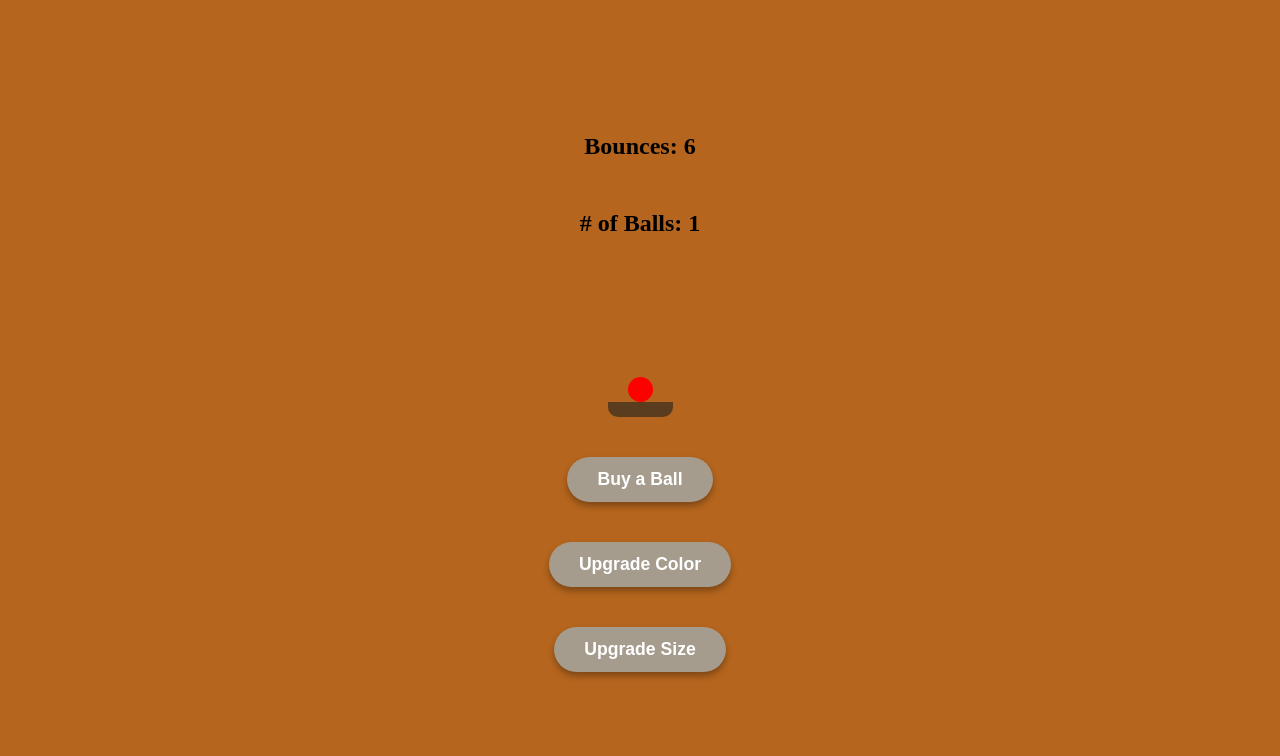
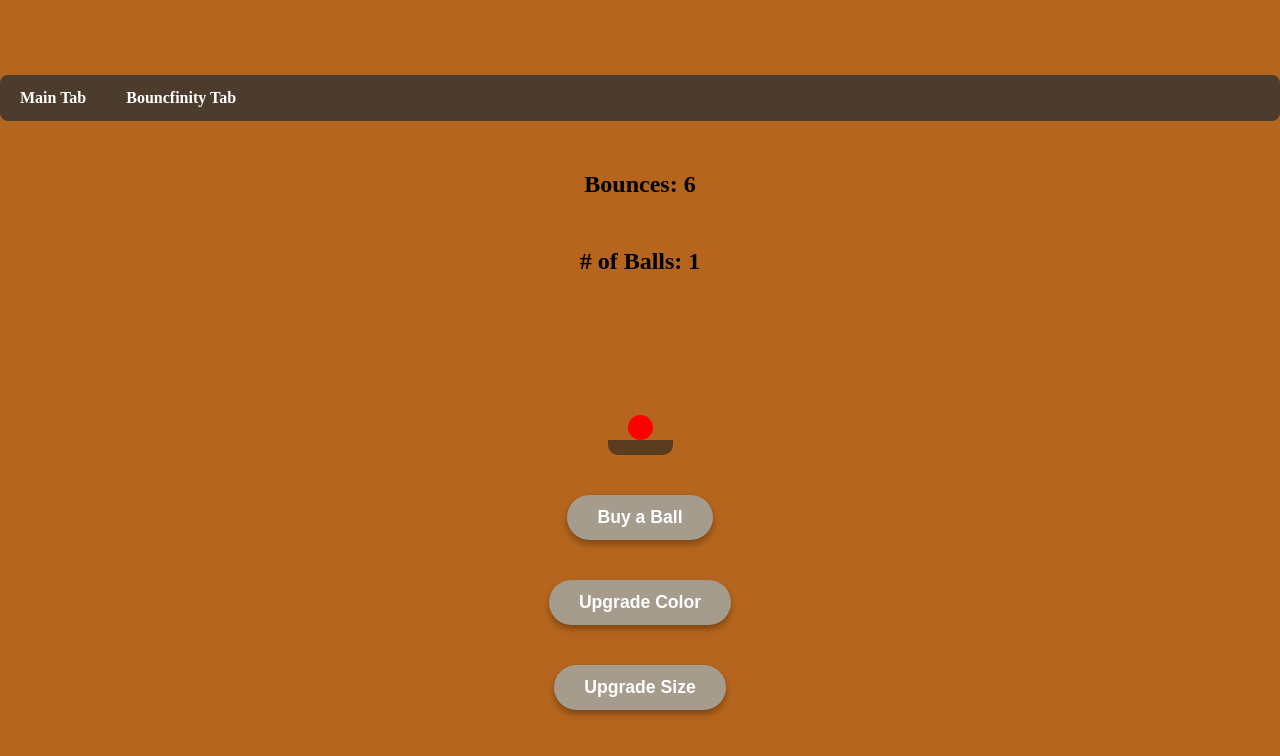
Before and after one commit to davidv3767/bounce-to-daven, a plain HTML site: page index.html in a window 1280 px wide. Drawn offline with Linux system fonts and the light colour scheme.

Commit message:
Commit D14

```diff
--- a/index.html
+++ b/index.html
@@ -6,6 +6,12 @@
     <title>Bouncy Sim</title>
 </head>
 <body>
+    <nav class="menu">
+        <ul>
+            <li><a href="index.html">Main Tab</a></li>
+            <li><a href="bouncfinity.html">Bouncfinity Tab</a></li>
+        </ul>
+    </nav>
     <h2>Bounces: <span id="bounces">-</span></h2>
     <h2># of Balls: <span id="balls">-</span></h2>
     <ul class="ball-animation" id="ball-display">
```
